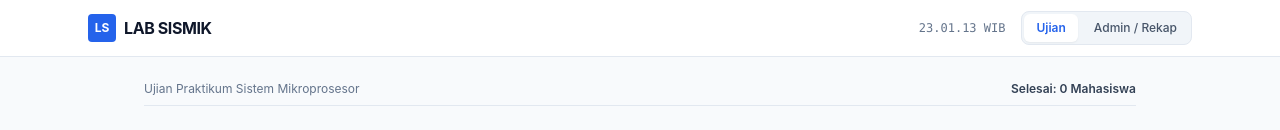
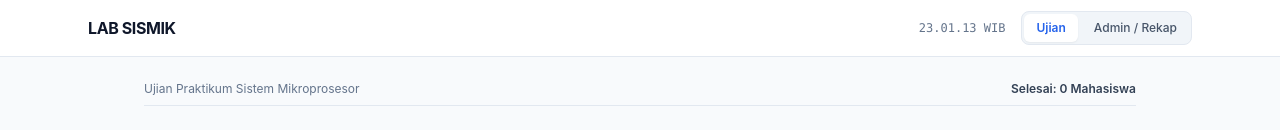
Before and after one commit to 2304111010062/FINAL_LAB, a Next.js app: page / in a window 1280 px wide. Shown: the top 130 px of the page. Built offline with nearby package versions, Linux system fonts and the light colour scheme; no server answers; the database is empty.

Commit message:
Remove LS badge from header

```diff
--- a/src/components/Header.tsx
+++ b/src/components/Header.tsx
@@ -31,9 +31,6 @@ export default function Header() {
       <div className="max-w-6xl mx-auto px-4 sm:px-6 h-14 flex items-center justify-between">
         {/* Brand */}
         <Link href="/" className="flex items-center gap-2">
-          <div className="w-7 h-7 rounded bg-blue-600 flex items-center justify-center text-white font-bold text-xs">
-            LS
-          </div>
           <span className="font-bold text-base text-slate-900 tracking-tight">
             LAB SISMIK
           </span>
```
